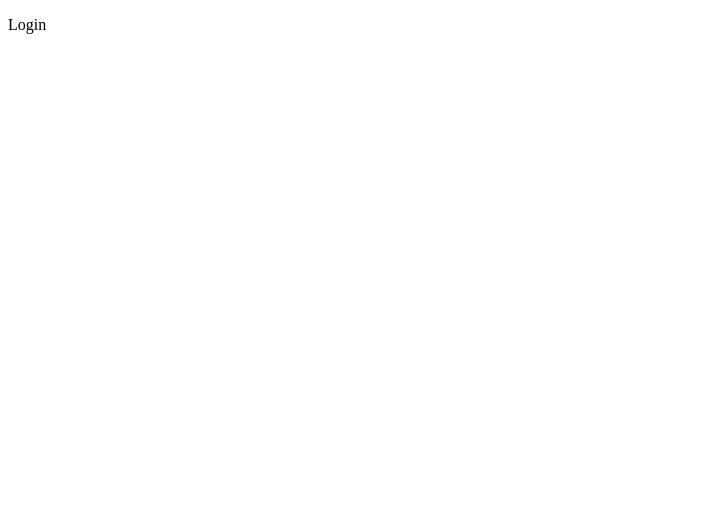
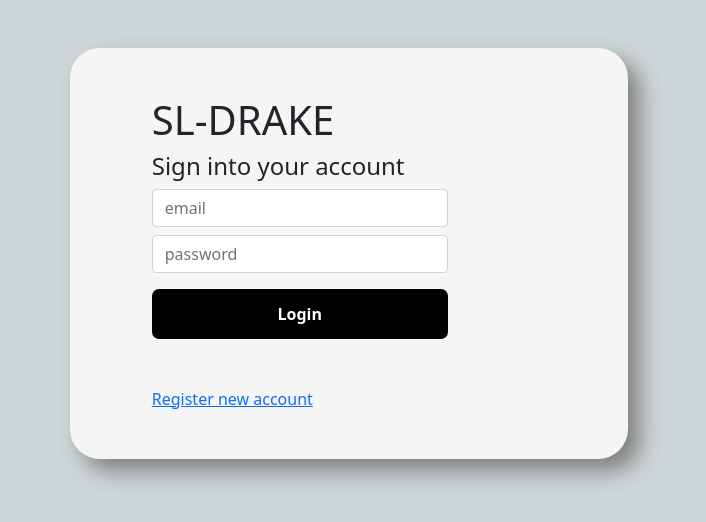
Before and after one commit to catvatar/SL-drake, a plain HTML site: page root/login/index.html in a window 1280 px wide. Shown: the whole page, without its empty margins (0-706 px from the left). Drawn offline with nearby package versions, Linux system fonts and the light colour scheme.

Commit message:
ugly login page

```diff
--- a/root/login/index.html
+++ b/root/login/index.html
@@ -1,13 +1,92 @@
 <!doctype html>
-<html class="no-js" lang="">
+<html lang="en">
 
 <head>
+  <!-- Required meta tags -->
   <meta charset="utf-8">
-  <title>LP-Drake Login Page</title>
+  <meta name="viewport" content="width=device-width, initial-scale=1">
+
+  <!-- Bootstrap CSS -->
+  <link href="https://cdn.jsdelivr.net/npm/bootstrap@5.1.1/dist/css/bootstrap.min.css" rel="stylesheet"
+    integrity="sha384-F3w7mX95PdgyTmZZMECAngseQB83DfGTowi0iMjiWaeVhAn4FJkqJByhZMI3AhiU" crossorigin="anonymous">
+
+  <title>Login</title>
+  <style>
+    * {
+      padding: 0;
+      margin: 0;
+      box-sizing: border-box;
+    }
+
+    body {
+      background: rgb(206, 214, 216);
+    }
+
+    .row {
+      background: whitesmoke;
+      border-radius: 30px;
+      box-shadow: 12px 12px 22px gray;
+    }
+
+    .btn1 {
+      border: none;
+      outline: none;
+      height: 50px;
+      width: 100%;
+      background-color: black;
+      color: white;
+      border-radius: 7px;
+      font-weight: bold;
+    }
+
+    .btn1:hover {
+      background-color: white;
+      border: 1px solid;
+      color: black;
+
+    }
+  </style>
 </head>
 
 <body>
-  <p>Login</p>
+  <section class="Form my-5">
+    <div class="container">
+      <div class="row col-lg-6 justify-content-center no-gutters">
+        <div class="col-lg-9 pt-5 pb-5">
+          <h1>SL-DRAKE</h1>
+          <h4>Sign into your account</h4>
+          <form>
+            <div class="form-row my-2">
+              <div class="col-lg-9">
+                <input type="email" placeholder="email" class="form-control">
+              </div>
+            </div>
+
+            <div class="form-row my-2">
+              <div class="col-lg-9">
+                <input type="password" placeholder="password" class="form-control">
+              </div>
+            </div>
+
+            <div class="form-row my-3 mb-5">
+              <div class="col-lg-9">
+                <button type="button" class="btn1">Login</button>
+              </div>
+            </div>
+          </form>
+          <a href="../register">Register new account</a>
+
+        </div>
+      </div>
+    </div>
+  </section>
+
+
+
+  <script src="https://cdn.jsdelivr.net/npm/bootstrap@5.1.1/dist/js/bootstrap.bundle.min.js"
+    integrity="sha384-/bQdsTh/da6pkI1MST/rWKFNjaCP5gBSY4sEBT38Q/9RBh9AH40zEOg7Hlq2THRZ"
+    crossorigin="anonymous"></script>
+
 </body>
 
 </html>
```
